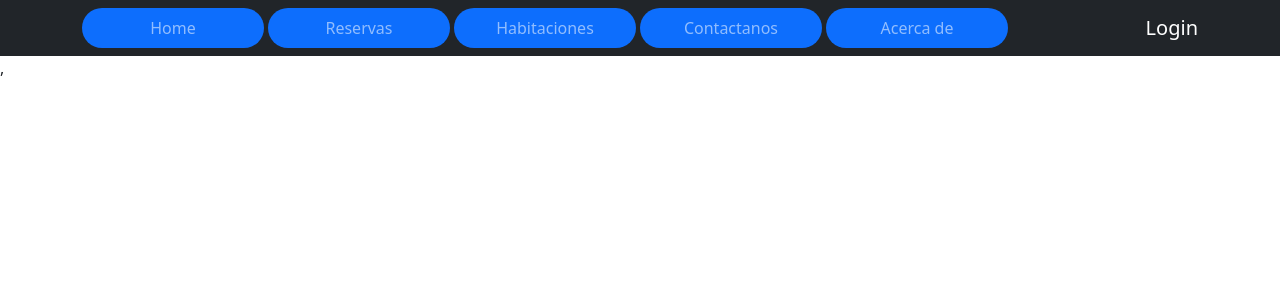
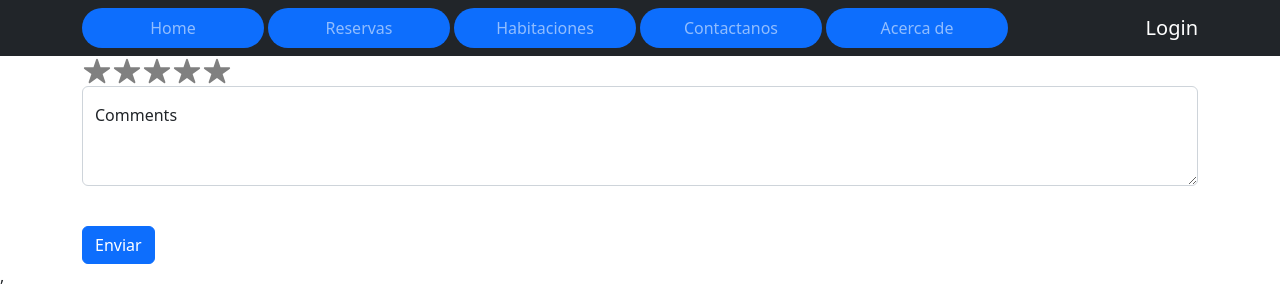
Before and after one commit to kripto-c/HostelProject, a React (Create React App) app in the folder client/: page /reviewHostel in a window 1280 px wide. Shown: the top 302 px of the page. Built offline with nearby package versions, Linux system fonts and the light colour scheme.

Commit message:
Agregado ruta y componente review
Ruta /reviewHostel

```diff
--- a/client/src/App.js
+++ b/client/src/App.js
@@ -3,7 +3,7 @@ import { Routes, Route } from "react-router-dom";
 import Login from './Components/login/Login';
 import Home from './Components/home/home';
 import Navbars from './Components/navbar/navbar';
-import Reviews from "./Components/Review/Reviews.js"
+import ReviewHostel from "./Components/Review/ReviewHostel.js"
 
 function App() {
 
@@ -14,7 +14,7 @@ function App() {
 
           <Route path="/" element={<Home />} />
           <Route path="/login" element={<Login />} />
-          <Route path="/review" element={<Reviews/>}/>
+          <Route path="/reviewHostel" element={<ReviewHostel/>}/>
 
 
 
--- a/client/src/Components/Review/ReviewHostel.js
+++ b/client/src/Components/Review/ReviewHostel.js
@@ -7,8 +7,8 @@ import Form from "react-bootstrap/Form";
 import { Button } from "react-bootstrap";
 
 import { IoIosStar } from "react-icons/io";
-import style from "../Styles/RatingBootstrap.module.css";
-import { postReview } from "../../redux/actions";
+import style from "../../Styles/ReviewHostel.module.css";
+import { postReview } from "../../Redux/actions/index.js";
 
 export default function RatingBootstrap() {
   // eslint-disable-next-line no-unused-vars
--- /dev/null
+++ b/client/src/Styles/ReviewHostel.module.css
@@ -0,0 +1,12 @@
+.yellow{
+    color:yellow;
+    font-size: 30px;
+    cursor: pointer;
+
+}
+
+.grey{
+    color:grey;
+    font-size: 30px;
+    cursor: pointer;
+}
```
